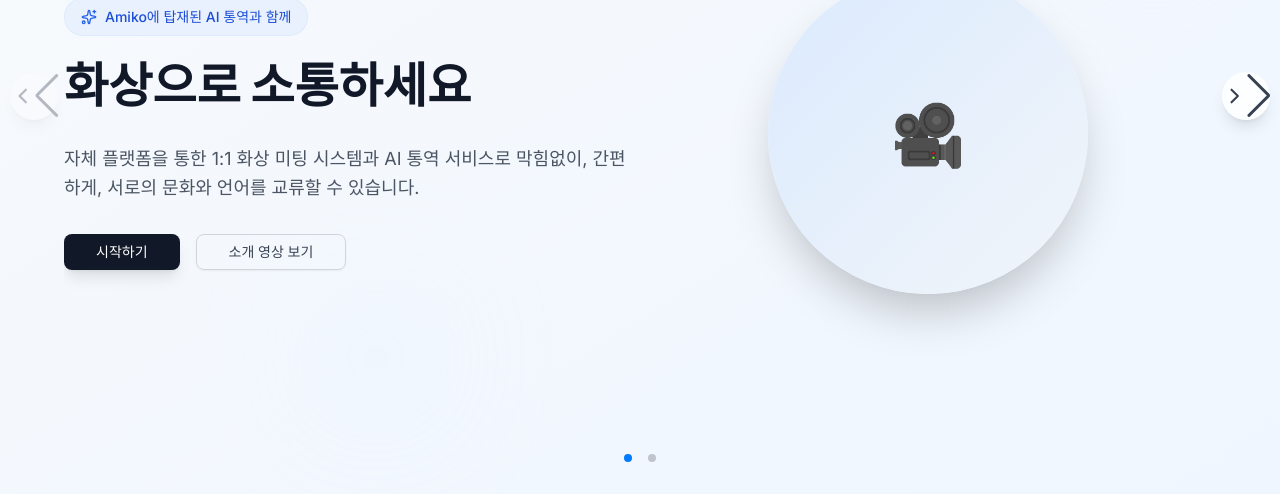
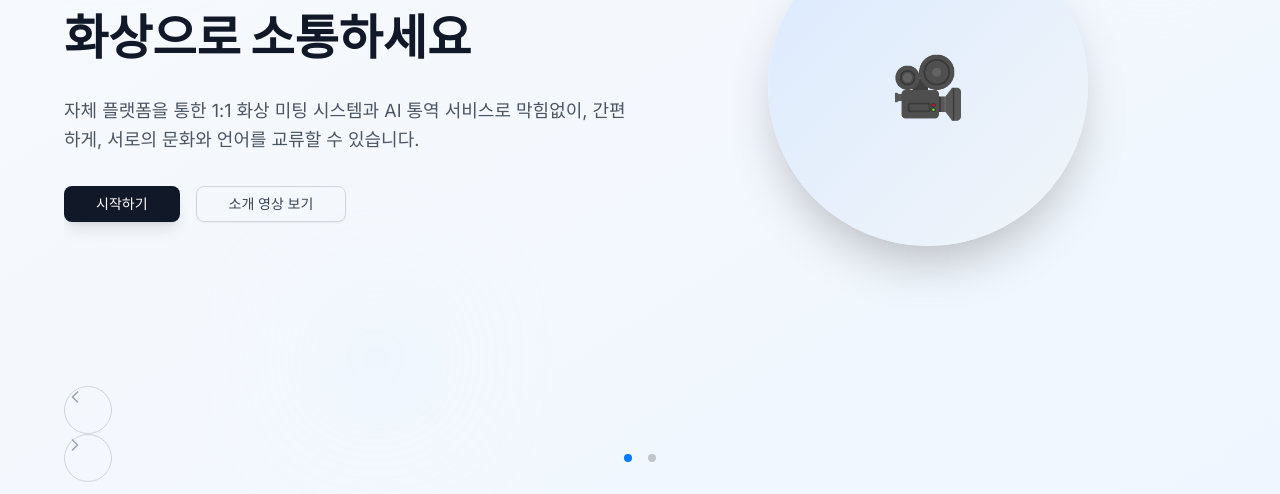
Before and after one commit to Sanghoonhan1334/Amiko-Project, a Next.js app: page / in a window 1280 px wide. Shown: the part 306-800 px from the top of the page. Built offline with nearby package versions, Linux system fonts and the light colour scheme; no server answers; a web font is replaced by a local one.

Commit message:
feat: update navigation button styling to match reference image - thin gray circular outline with transparent background

```diff
--- a/src/components/landing/Hero.tsx
+++ b/src/components/landing/Hero.tsx
@@ -172,11 +172,11 @@ export default function Hero() {
           </Swiper>
 
           {/* 커스텀 네비게이션 버튼 */}
-          <div className="swiper-button-prev !w-12 !h-12 !bg-white/80 !backdrop-blur-sm !rounded-full !text-gray-700 hover:!bg-white transition-all duration-300 shadow-lg hover:shadow-xl">
-            <ChevronLeft className="w-6 h-6" />
+          <div className="home-swiper-button-prev !w-12 !h-12 !bg-transparent !border !border-gray-300 !rounded-full !text-gray-400 hover:!bg-gray-50 transition-all duration-300">
+            <ChevronLeft className="w-5 h-5" />
           </div>
-          <div className="swiper-button-next !w-12 !h-12 !bg-white/80 !backdrop-blur-sm !rounded-full !text-gray-700 hover:!bg-white transition-all duration-300 shadow-lg hover:shadow-xl">
-            <ChevronRight className="w-6 h-6" />
+          <div className="home-swiper-button-next !w-12 !h-12 !bg-transparent !border !border-gray-300 !rounded-full !text-gray-400 hover:!bg-gray-50 transition-all duration-300">
+            <ChevronRight className="w-5 h-5" />
           </div>
 
           {/* 커스텀 페이지네이션 */}
```
